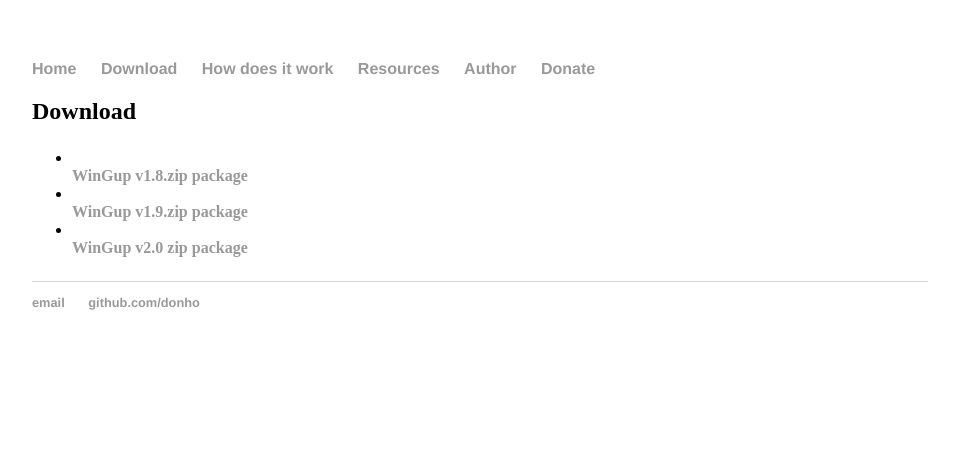
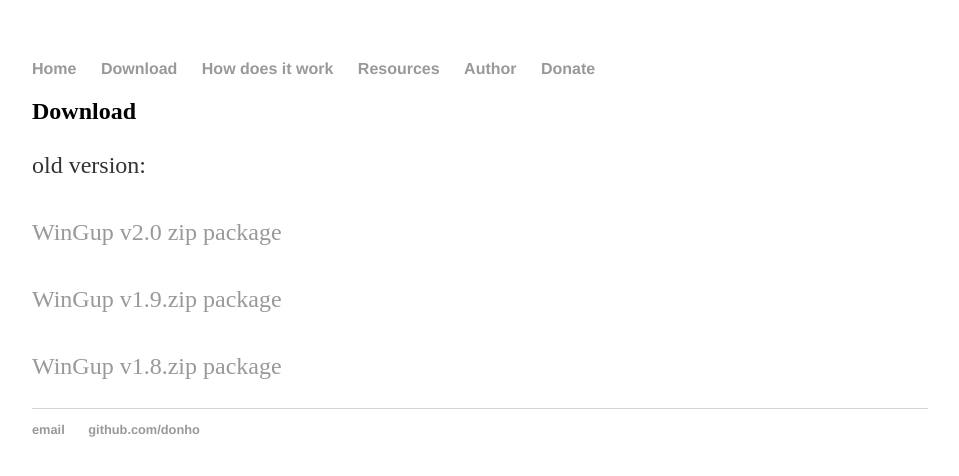
Before and after one commit to gupwin32/gupwin32.github.io, a Jekyll site: the page built from download/index.html, in a window 1280 px wide. Shown: the top 476 px of the page, without its empty margins (160-1119 px from the left). Built offline with Jekyll 4.4.1, drawn with Linux system fonts in a browser that asks for light colours.

Commit message:
Update index.html

```diff
--- a/download/index.html
+++ b/download/index.html
@@ -5,10 +5,9 @@ title: Download
 <div class="blurb">
 <h2>Download</h2>
 <p>
-<ul>
-<li><strong><a href="/repository/wingup.v1.8.bin.zip"><br />WinGup v1.8.zip package</a></strong></li>
-<li><strong><a href="/repository/wingup.v1.9.bin.zip"><br />WinGup v1.9.zip package</a></strong></li>
-<li><strong><a href="/repository/wingup.v2.0.bin.zip"><br />WinGup v2.0 zip package</a></strong></li>
-</ul>
+old version:<br/>
+<a href="/repository/wingup.v2.0.bin.zip"><br />WinGup v2.0 zip package</a><br/>
+<a href="/repository/wingup.v1.9.bin.zip"><br />WinGup v1.9.zip package</a><br/>
+<a href="/repository/wingup.v1.8.bin.zip"><br />WinGup v1.8.zip package</a><br/>
 </p>
 </div><!-- /.blurb -->
```
